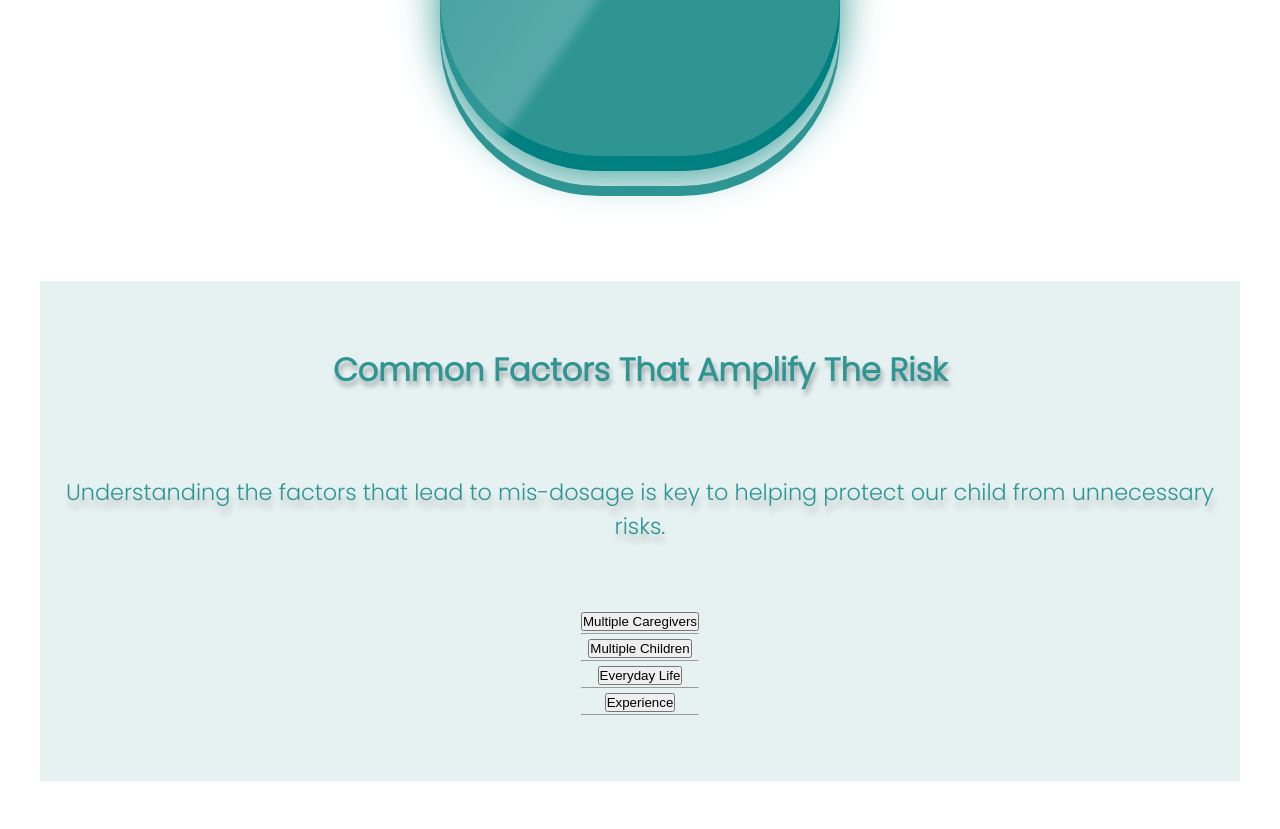
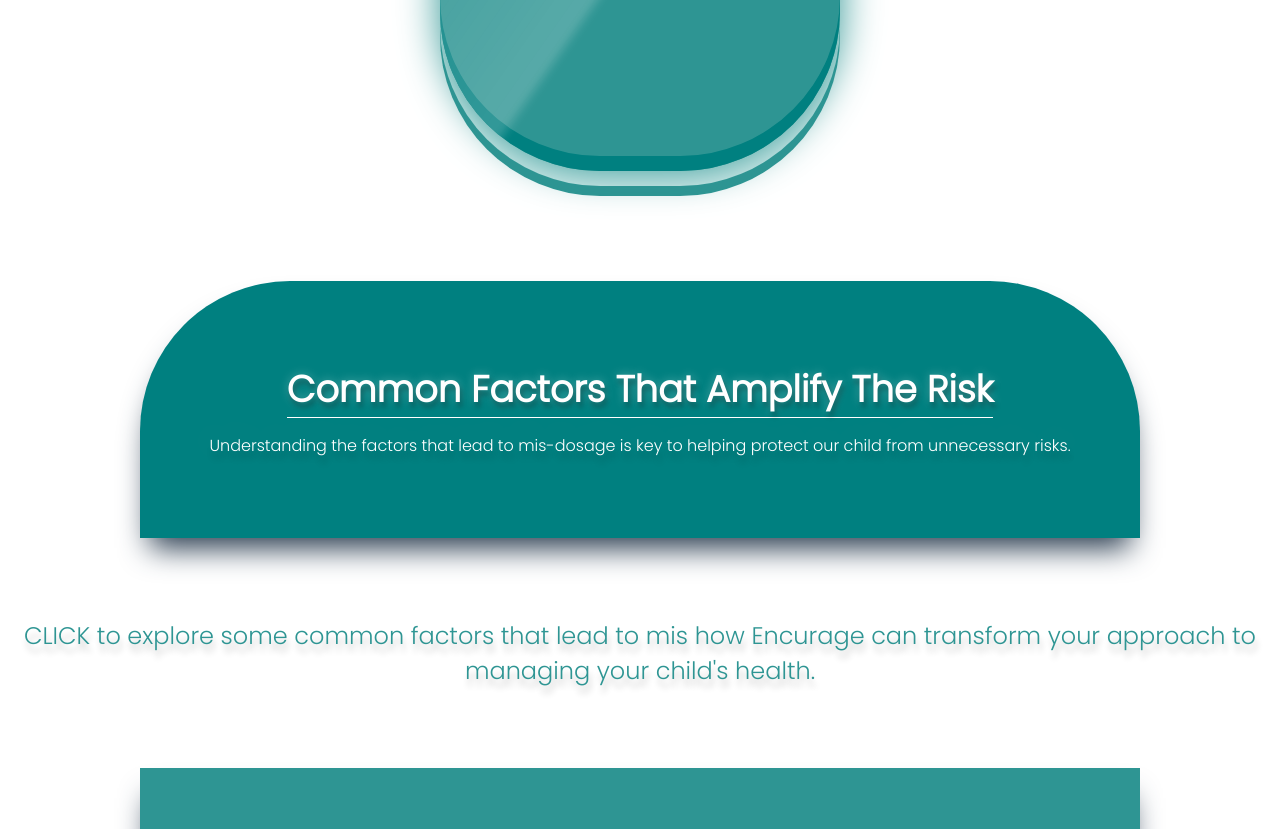
Before and after one commit to EncurageApp/encurageWeb, a React (Create React App) app: page /ChildrenHealth in a window 1280 px wide. Shown: the part 1968-2797 px from the top of the page. Built offline with nearby package versions, Linux system fonts and the light colour scheme.

Commit message:
changes to childrens page, work on collapse component

```diff
--- a/src/components/Collapsible.jsx
+++ b/src/components/Collapsible.jsx
@@ -1,15 +1,30 @@
-import React, { useState } from "react";
+import React, { useRef, useState } from "react";
 
 export const Collapsible = (props) => {
   const [isOpen, SetIsOpen] = useState(false);
+
+  const contentRef = useRef();
+  if (contentRef.current) console.log(contentRef.current.scrollHeight);
 
   const handleToggle = () => {
     SetIsOpen(!isOpen);
   };
   return (
-    <div>
-      <button onClick={handleToggle}>{props.label}</button>
-      {isOpen && <div className="collapse-toggle">{props.children}</div>}
+    <div className="ch-collapse">
+      <button className="collapse-btn" onClick={handleToggle}>
+        {props.label}
+      </button>
+      <div
+        className="collapse-wrapper"
+        ref={contentRef}
+        style={
+          isOpen
+            ? { height: contentRef.current.scrollHeight + "px" }
+            : { height: "0px" }
+        }
+      >
+        <div className="collapse-content">{props.children}</div>
+      </div>
     </div>
   );
 };
--- a/src/css/Buttons.css
+++ b/src/css/Buttons.css
@@ -93,6 +93,33 @@ Download Buttons
 
 /*
 ==========================
+Collapse Buttons
+==========================
+*/
+
+.collapse-btn {
+  font-size: 1.3rem;
+  width: 300px;
+  color: white;
+  background: linear-gradient(
+    80deg,
+    hsla(272, 58%, 42%, 1) 0%,
+    hsla(290, 43%, 42%, 1) 12%,
+    hsla(360, 100%, 75%, 1) 100%
+  );
+  padding: 10px;
+  border: 0 solid;
+  border-radius: 5px;
+  box-shadow: inset 0 0 20px rgba(255, 255, 255, 0);
+  outline: 1px solid;
+  outline-color: rgba(255, 255, 255, 0.5);
+  outline-offset: 0px;
+  text-shadow: none;
+  transition: all 1250ms cubic-bezier(0.19, 1, 0.22, 1);
+}
+
+/*
+==========================
 CTA Button
 ==========================
 */
--- a/src/css/ChildrenHealth.css
+++ b/src/css/ChildrenHealth.css
@@ -152,30 +152,76 @@ Reasons
   position: relative;
   margin: 5rem auto;
   min-height: 100vh;
-  color: var(--primaryFour);
+  color: white;
+  text-align: center;
 }
 
 .ch-reason-container h2 {
-  font-size: 2rem;
-  border: none;
-  width: 100%;
-}
-
-.ch-reason-container p {
-  font-size: 1.4rem;
+  font-size: 2.3rem;
 }
 
 .ch-reason-container > div {
   margin: 0 auto;
-  max-width: 1200px;
-  height: 500px;
-  background-color: var(--primaryThree);
+  padding: 5em 2rem;
+  max-width: 1000px;
+  background-color: var(--primaryOne);
+  display: flex;
+  flex-direction: column;
+  justify-content: center;
+  align-items: center;
+  box-shadow: rgb(38, 57, 77) 0px 20px 30px -10px;
+  transition: all 0.5s ease-in-out;
+}
+
+.ch-reason-container > div h3 {
+  padding-top: 3rem;
+  font-size: 1.5rem;
+}
+
+.ch-reason-spacer {
+  color: var(--primaryFour);
+  font-size: 1.5rem;
+  padding: 5rem 0;
+}
+
+.ch-reason-container > ul {
+  margin: 0 auto;
+  padding-top: 3rem;
+  max-width: 1000px;
+  background-color: var(--primaryFour);
+  min-height: 80vh;
   display: flex;
   flex-direction: column;
   justify-content: space-evenly;
   align-items: center;
-  text-align: center;
-  transition: all 0.5s ease-in-out;
+  box-shadow: rgb(38, 57, 77) 0px 20px 30px -10px;
+}
+
+.ch-reason-container li {
+  max-width: 800px;
+  padding: 20px 0;
+  list-style: none;
+}
+
+.ch-collapse {
+  margin: 0 auto;
+  font-size: 1rem;
+}
+
+.collapse-toggle {
+  margin: 0 auto;
+  padding: 2rem;
+  border: 0.8px var(--primaryFive);
+}
+
+.collapse-content {
+  padding: 2rem;
+  border-radius: 5px;
+}
+
+.collapse-wrapper {
+  overflow: hidden;
+  transition: height ease 0.9s;
 }
 
 /*
@@ -230,10 +276,12 @@ Media Queries    Built from Mobile ==> Tablet/IPad ==> Desktop
 
   /* Reason */
 
-  .ch-reason-container > img {
-    left: 35%;
-    top: 250px;
-    transition: all 0.5s ease-in-out;
+  .ch-reason-container > div {
+    border-radius: 150px 150px 0 0;
+  }
+
+  .ch-reason-container > ul {
+    border-radius: 0 0 10% 10%;
   }
 
   /* Slider */
@@ -252,10 +300,12 @@ Media Queries    Built from Mobile ==> Tablet/IPad ==> Desktop
 
   /* Reason */
 
-  .ch-reason-container > img {
-    left: 50%;
-    top: 200px;
-    transition: all 0.5s ease-in-out;
+  .ch-reason-container > div {
+    border-radius: 150px 150px 0 0;
+  }
+
+  .ch-reason-container > ul {
+    border-radius: 0 0 10% 10%;
   }
 
   /* Slider */
--- a/src/pages/ChildrenHealth.jsx
+++ b/src/pages/ChildrenHealth.jsx
@@ -1,6 +1,6 @@
 // Pictures
 import DadTwoKids from "../imgs/dadtwokids.jpg";
-import MultiTask from "../imgs/mommultitasking.jpg";
+// import MultiTask from "../imgs/mommultitasking.jpg";
 
 // Components
 import { HealthSlider } from "../components/HealthSlider";
@@ -75,17 +75,65 @@ export const ChildrenHealth = () => {
             Understanding the factors that lead to mis-dosage is key to helping
             protect our child from unnecessary risks.
           </p>
-          <ul>
-            <Collapsible label="Multiple Caregivers" />
-            <hr />
-            <Collapsible label="Multiple Children" />
-            <hr />
-            <Collapsible label="Everyday Life" />
-            <hr />
-            <Collapsible label="Experience" />
-            <hr />
-          </ul>
         </div>
+        <p className="ch-reason-spacer">
+          CLICK to explore some common factors that lead to mis how Encurage can
+          transform your approach to managing your child's health.
+        </p>
+        <ul>
+          <li>
+            <Collapsible label="Multiple Caregivers">
+              <h3>Synchronized Care Across Multiple Caregivers</h3>
+              <p>
+                Encurage simplifies coordination among multiple caregivers.
+                Whether it's parents, grandparents, or babysitters, our app
+                ensures everyone stays in sync with your child's medication
+                schedule. Real-time updates and shared information facilitate
+                seamless care, providing a unified approach to your child's
+                health
+              </p>
+            </Collapsible>
+          </li>
+
+          <li>
+            <Collapsible label="Multiple Children">
+              <h3>Effortless Management for Multiple Children</h3>
+              <p>
+                With Encurage, managing medication for multiple children becomes
+                effortless. Tailor individual profiles for each child, track
+                their medications separately, and receive personalized reminders
+                for each one. Simplify your routine and ensure every child's
+                health needs are met without confusion.
+              </p>
+            </Collapsible>
+          </li>
+
+          <li>
+            <Collapsible label="Everyday Life">
+              <h3>Streamlining Medication amidst Everyday Life</h3>
+              <p>
+                We understand the demands of modern life. Encurage fits
+                seamlessly into your busy schedule, integrating medication
+                management into your everyday routine. Whether it's work,
+                meetings, or other commitments, our app ensures you never miss a
+                medication time, providing convenience and peace of mind.
+              </p>
+            </Collapsible>
+          </li>
+
+          <li>
+            <Collapsible label="Experience">
+              <h3>Guidance for Novice Medicator's</h3>
+              <p>
+                Encurage offers guidance and support, especially for those new
+                to administering medication to children. Our app provides clear
+                instructions, dosage details, and gentle reminders, empowering
+                you to confidently navigate this aspect of caregiving, ensuring
+                your child's safety and well-being.
+              </p>
+            </Collapsible>
+          </li>
+        </ul>
       </section>
 
       <section className="ch-slider-container">
```
